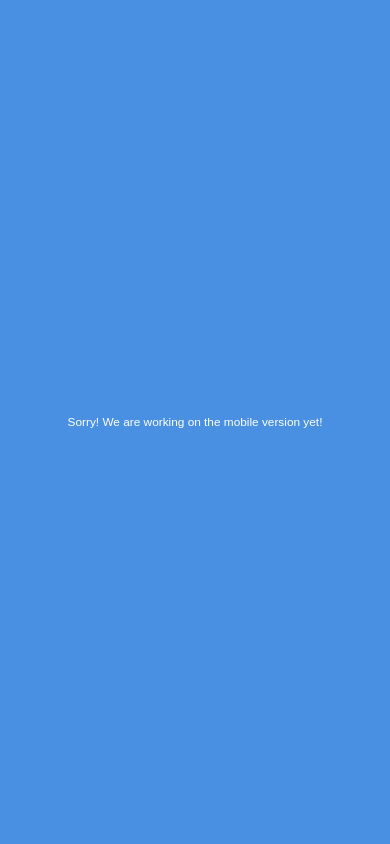
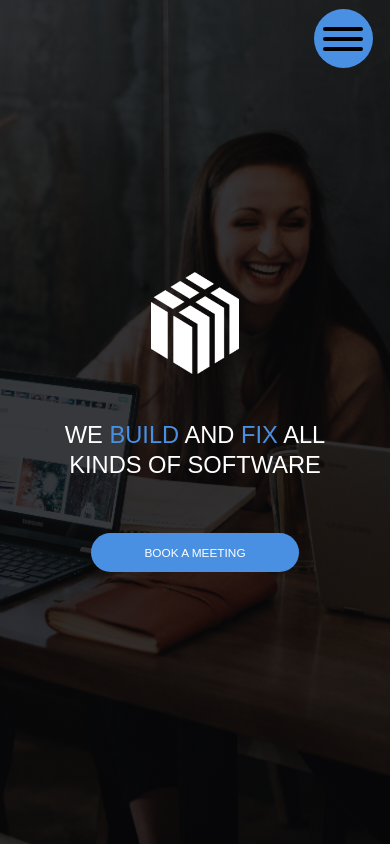
Before and after one commit to fadonitech/front-end-sample-project, a Next.js app: page / in a window 390 px wide. Shown: the top 844 px of the page. Built offline with nearby package versions, Linux system fonts and the light colour scheme.

Commit message:
Creating Cellphone Navbar

```diff
--- /dev/null
+++ b/components/Navbar/MobileNavbar/MobileNavbar.js
@@ -0,0 +1,70 @@
+import { useRouter } from 'next/router';
+import { useState, useEffect } from 'react';
+import { Link as ScrollLink } from 'react-scroll';
+import Link from 'next/link';
+
+const MobileNavbar = () => {
+  const [btnActive, setBtnActive] = useState(false);
+
+  const onClick = () => {
+    setBtnActive(!btnActive);
+  }
+  console.log(btnActive)
+
+  return (
+    <div className="navbar-mobile">
+      <div className={`navbar-mobile__bg-${btnActive ? "show" : "hide"}`} />
+
+      <button
+        className={`
+          navbar-mobile--hamburger hamburger hamburger--collapse ${btnActive && "is-active"}
+        `}
+        onClick={onClick}
+        type="button"
+      >
+        <span className="hamburger-box">
+          <span className="hamburger-inner"></span>
+        </span>
+      </button>
+
+      <div className={`navbar-mobile__links-${btnActive ? "show" : "hide"} adam`}>
+        <Link href="/">
+          <img src="/logo-white.png" />
+        </Link>
+
+        <ul>
+          <li>
+            <ScrollLink to="howitworks" onClick={onClick}>
+              How It Works
+            </ScrollLink>
+          </li>
+          <li>
+            <ScrollLink to="benefits" onClick={onClick}>
+              Benefits
+            </ScrollLink>
+          </li>
+          <li>
+            <ScrollLink to="pricing" onClick={onClick}>
+              Price
+            </ScrollLink>
+          </li>
+          {/*
+          <li>
+            <ScrollLink to="blog">
+              Blog
+            </ScrollLink>
+          </li>
+          */}
+        </ul>
+
+        <ScrollLink to="contactus" onClick={onClick}>
+          <button className="navbar--cta">
+            BOOK A MEETING
+          </button>
+        </ScrollLink>
+      </div>
+    </div>
+  )
+}
+
+export default MobileNavbar;
--- a/components/Navbar/Navbar.js
+++ b/components/Navbar/Navbar.js
@@ -1,73 +1,22 @@
-import { useRouter } from 'next/router';
 import { useState, useEffect } from 'react';
-import { Link as ScrollLink } from 'react-scroll';
-import Link from 'next/link';
+import WebNavbar from './WebNavbar/WebNavbar';
+import MobileNavbar from './MobileNavbar/MobileNavbar';
 
 const Navbar = () => {
-  const { pathname } = useRouter();
-  const [scroll, setScroll] = useState({
-    scrollY: 0,
-    isGoingDown: true
-  });
+  const [isPhone, setIsPhone] = useState(false);
 
-  const scrollHandler = e => {
-    const newScrollY = window.scrollY;
-    const scrollDirection = newScrollY > scroll.scrollY;
-
-    setScroll({
-      scrollY: newScrollY,
-      isGoingDown: scrollDirection
-    });
+  const validateScreen = () => {
+    setIsPhone(window.innerWidth <= 600);
   }
 
   useEffect(() => {
-    const scrollEvent = document.addEventListener("scroll", scrollHandler);
-    return document.removeEventListener("scroll", scrollEvent);
+    setIsPhone(window.innerWidth <= 600);
+    const resizeEvent = window.addEventListener('resize', validateScreen);
+    return window.removeEventListener('resize', resizeEvent)
   }, []);
 
   return (
-    <div className={`navbar ${scroll.scrollY > 0 || pathname !== '/' ? 'navbar--bg-black' : ''}`}>
-      <Link href="/">
-        <div className="navbar--logo">
-          <img
-            src="/logo-white.png"
-            height={45.6}
-            width={40}
-          />
-          <h3 className="adam">
-            FadoniTech
-          </h3>
-        </div>
-      </Link>
-
-      <div className="navbar--links adam">
-        <ul>
-          <li>
-            <ScrollLink to="howitworks">
-              How It Works
-            </ScrollLink>
-          </li>
-          <li>
-            <ScrollLink to="benefits">
-              Benefits
-            </ScrollLink>
-          </li>
-          <li>
-            <ScrollLink to="pricing">
-              Price
-            </ScrollLink>
-          </li>
-          {/* <li>
-            Blog
-          </li> */}
-        </ul>
-        <ScrollLink to="contactus">
-          <button className="navbar--cta">
-            BOOK A MEETING
-          </button>
-        </ScrollLink>
-      </div>
-    </div>
+    !isPhone ? <WebNavbar /> : <MobileNavbar />
   )
 }
 
--- /dev/null
+++ b/components/Navbar/WebNavbar/WebNavbar.js
@@ -0,0 +1,77 @@
+import { useRouter } from 'next/router';
+import { useState, useEffect } from 'react';
+import { Link as ScrollLink } from 'react-scroll';
+import Link from 'next/link';
+
+const WebNavbar = () => {
+  const { pathname } = useRouter();
+  const [scroll, setScroll] = useState({
+    scrollY: 0,
+    isGoingDown: true
+  });
+
+  const scrollHandler = e => {
+    const newScrollY = window.scrollY;
+    const scrollDirection = newScrollY > scroll.scrollY;
+
+    setScroll({
+      scrollY: newScrollY,
+      isGoingDown: scrollDirection
+    });
+  }
+
+  useEffect(() => {
+    const scrollEvent = document.addEventListener("scroll", scrollHandler);
+
+    return document.removeEventListener("scroll", scrollEvent)
+  }, []);
+
+  return (
+    <div className={`navbar ${scroll.scrollY > 0 || pathname !== '/' ? 'navbar--bg-black' : ''}`}>
+      <Link href="/">
+        <div className="navbar--logo">
+          <img
+            src="/logo-white.png"
+            height={45.6}
+            width={40}
+          />
+
+          <h3 className="adam">
+            FadoniTech
+          </h3>
+        </div>
+      </Link>
+      <div className="navbar--links adam">
+        <ul>
+          <li>
+            <ScrollLink to="howitworks">
+              How It Works
+        </ScrollLink>
+          </li>
+          <li>
+            <ScrollLink to="benefits">
+              Benefits
+        </ScrollLink>
+          </li>
+          <li>
+            <ScrollLink to="pricing">
+              Price
+        </ScrollLink>
+          </li>
+          {/* <li>
+        <ScrollLink to="blog">
+          Blog
+        </ScrollLink>
+      </li> */}
+        </ul>
+        <ScrollLink to="contactus">
+          <button className="navbar--cta">
+            BOOK A MEETING
+          </button>
+        </ScrollLink>
+      </div>
+    </div>
+  )
+}
+
+export default WebNavbar;
--- a/package.json
+++ b/package.json
@@ -13,6 +13,7 @@
     "@fortawesome/free-regular-svg-icons": "^5.15.2",
     "@fortawesome/free-solid-svg-icons": "^5.15.2",
     "@fortawesome/react-fontawesome": "^0.1.14",
+    "hamburgers": "^1.1.3",
     "next": "10.0.7",
     "react": "17.0.1",
     "react-dom": "17.0.1",
--- a/pages/index.js
+++ b/pages/index.js
@@ -33,17 +33,17 @@ const HomePage = () => (
 )
 
 const Home = () => {
-  const [block, setBlock] = useState(false);
+  // const [block, setBlock] = useState(false);
 
-  useEffect(() => {
-    setBlock(window.innerWidth < 800);
+  // useEffect(() => {
+  //   setBlock(window.innerWidth < 1100);
 
-    const resizeEvent = window.addEventListener('resize', () => {
-      setBlock(window.innerWidth < 800);
-    });
+  //   const resizeEvent = window.addEventListener('resize', () => {
+  //     setBlock(window.innerWidth < 1100);
+  //   });
 
-    return window.removeEventListener('resize', resizeEvent);
-  }, []);
+  //   return window.removeEventListener('resize', resizeEvent);
+  // }, []);
 
   return (
     <div>
@@ -52,7 +52,8 @@ const Home = () => {
         <link rel="shortcut icon" href="/favicon.ico" />
       </Head>
       <main>
-        {block ? <Warning /> : <HomePage />}
+        {/* {block ? <Warning /> : <HomePage />} */}
+        <HomePage />
       </main>
       <Footer />
     </div>
--- /dev/null
+++ b/styles/components/Navbar/_mobilenavbar.scss
@@ -0,0 +1,97 @@
+.navbar-mobile {
+  position: fixed;
+  height: 100vh;
+  width: 100vw;
+  z-index: 999;
+
+  &--hamburger {
+    position: fixed;
+    right: 0;
+    margin: 2rem;
+    z-index: 1000;
+  }
+
+  &__bg {
+    &-show,
+    &-hide {
+      height: 10rem;
+      width: 10rem;
+      position: absolute;
+      z-index: 996;
+      border-radius: 50%;
+      transition: all 200ms ease-out;
+      right: 2rem;
+      top: 1rem;
+      background-color: $color-blue;
+
+      @include respond(average-phone) {
+        top: 1.3rem;
+        right: 2.5rem;
+      }
+
+      @include respond(small-phone) {
+        top: 1.5rem;
+        right: 2.8rem;
+      }
+    }
+
+    &-show {
+      transform: scale(30);
+    }
+
+    &-hide {
+      transform: scale(1);
+    }
+  }
+
+  &__links {
+    &-show,
+    &-hide {
+      z-index: 997;
+      position: absolute;
+
+      height: 100vh;
+      width: 100vw;
+      display: flex;
+      flex-direction: column;
+      justify-content: center;
+      align-items: center;
+
+      button {
+        margin-top: 5rem;
+        color: $color-blue;
+        background-color: $color-white;
+        transform: scale(1.5);
+      }
+
+      img {
+        height: auto;
+        width: 15rem;
+        margin-bottom: 10rem;
+      }
+
+      ul {
+        list-style: none;
+        display: flex;
+        flex-direction: column;
+
+        li {
+          font-size: 3rem;
+          margin: 2rem 0;
+          transition: all 100ms ease-out;
+          cursor: pointer;
+          color: $color-white;
+        }
+      }
+    }
+
+    &-show {
+      opacity: 1;
+      transition: all 200ms 150ms ease-out;
+    }
+
+    &-hide {
+      opacity: 0;
+    }
+  }
+}
--- a/styles/main.scss
+++ b/styles/main.scss
@@ -1,4 +1,5 @@
 @import "./abstract/mixins";
+@import "../node_modules/hamburgers/_sass/hamburgers/hamburgers.scss";
 
 @import "./base/base";
 @import "./abstract/variables";
@@ -13,6 +14,7 @@
 
 @import "./components/Buttons/ctaBtn";
 @import "./components/Navbar/navbar";
+@import "./components/Navbar/mobilenavbar";
 @import "./components/Footer/footer";
 @import "./components/ContactUs/contactus";
 @import "./components/Warning/warning";
```
Also changed, not shown: 1 other file (tests, documents, lock files or other folders).
